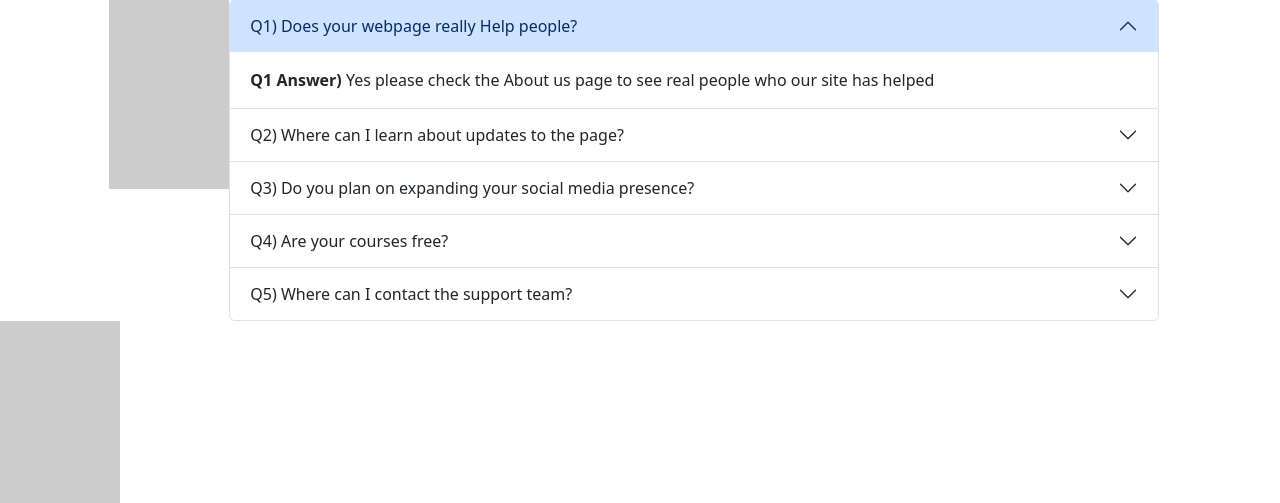
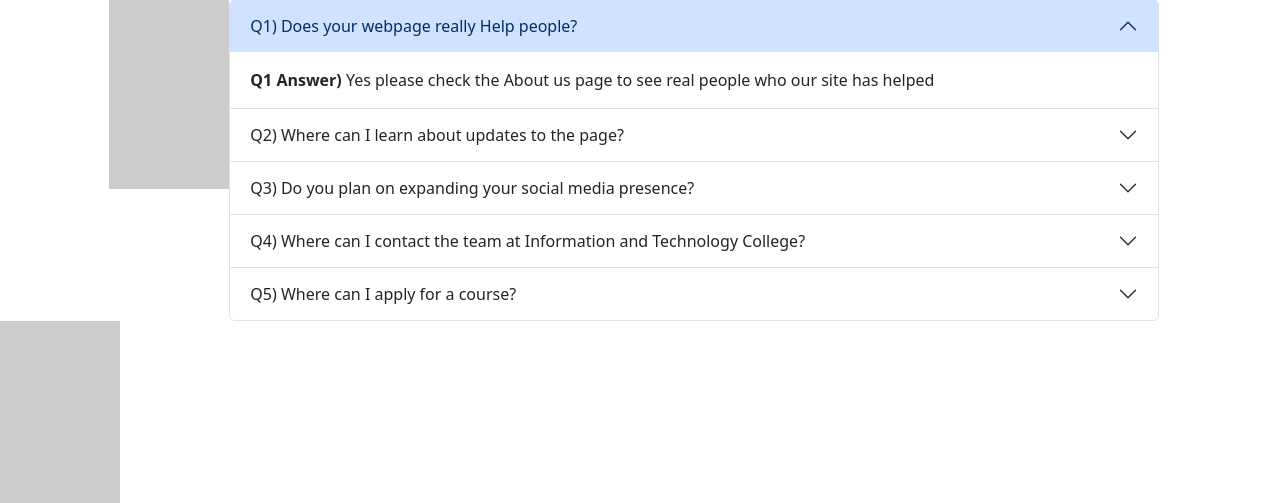
Before and after one commit to tomlinc98/IT-Site-Project, a Django app: page /faq in a window 1280 px wide. Shown: the part 544-1047 px from the top of the page. Run offline with Django 4.2, Linux system fonts and the light colour scheme; grey boxes labelled with a size stand in for pictures from a placeholder-image service; some libraries are stand-ins or nearby versions.

Commit message:
FAQ Questions and Answers completed

```diff
--- a/IT_Site/base/templates/base/faq.html
+++ b/IT_Site/base/templates/base/faq.html
@@ -76,25 +76,34 @@
           <div class="accordion-item">
             <h2 class="accordion-header" id="headingFour">
               <button class="accordion-button collapsed" type="button" data-bs-toggle="collapse" data-bs-target="#collapseFour" aria-expanded="false" aria-controls="collapseFour">
-                Q4) Are your courses free?
+                Q4) Where can I contact the team at Information and Technology College?
               </button>
             </h2>
             <div id="collapseFour" class="accordion-collapse collapse" aria-labelledby="headingFour" data-bs-parent="#accordionExample">
               <div class="accordion-body">
-                <strong>Q4 Answer)</strong> We do plan on expanding our brand to other Social media sites such as Tiktok, Reddit, Youtube and even Instagram, so keep an eye out for those Announcements!
+                <strong>Q4 Answer)</strong> is very open with their communications between staff and customers and because we encourage healthy feedback. Please be paitent with our response time as we can be very busy.You can contact us at
+                Information and
+                Technology College
+                Coton Road
+                Nuneaton
+                CV11 5TX
+                Warwickshire
+
+                Open Mon - Fri | 8am - 6pm
+                Tel: +44 (0) 2488676577
               </div>
             </div>
           </div>
          <div class="accordion-item">
           <h2 class="accordion-header" id="headingFive">
             <button class="accordion-button collapsed" type="button" data-bs-toggle="collapse" data-bs-target="#collapseFive" aria-expanded="false" aria-controls="collapseFive">
-              Q5) Where can I contact the support team?
+              Q5) Where can I apply for a course?
 
             </button>
           </h2>
           <div id="collapseFive" class="accordion-collapse collapse" aria-labelledby="headingFive" data-bs-parent="#accordionExample">
             <div class="accordion-body">
-              <strong>Q5 Answer)</strong>The Information and Technology College is very open with their communications between staff and customers and because we encourage healthy feedback we have a whole page dedicated to communications, the Contact Us page contains all the sites Emails, Phone Numbers and Social media links. Please be paitent with our response time as we can be very busy.
+              <strong>Q5 Answer)</strong> You can register the available courses by inserting your details when you click on the Courses page, select what course you want to study and an apply form would appear on that webpage.
             </div>
           </div>
          </div>
```
Also changed, not shown: IT_Site/db.sqlite3.
